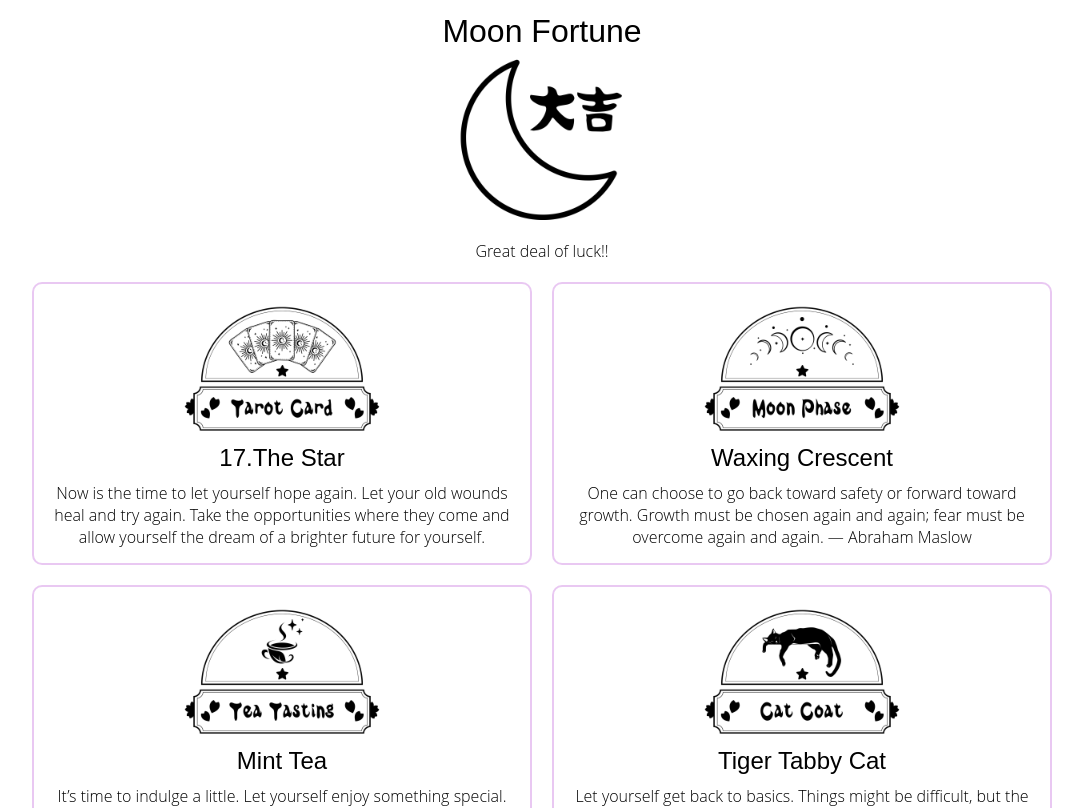
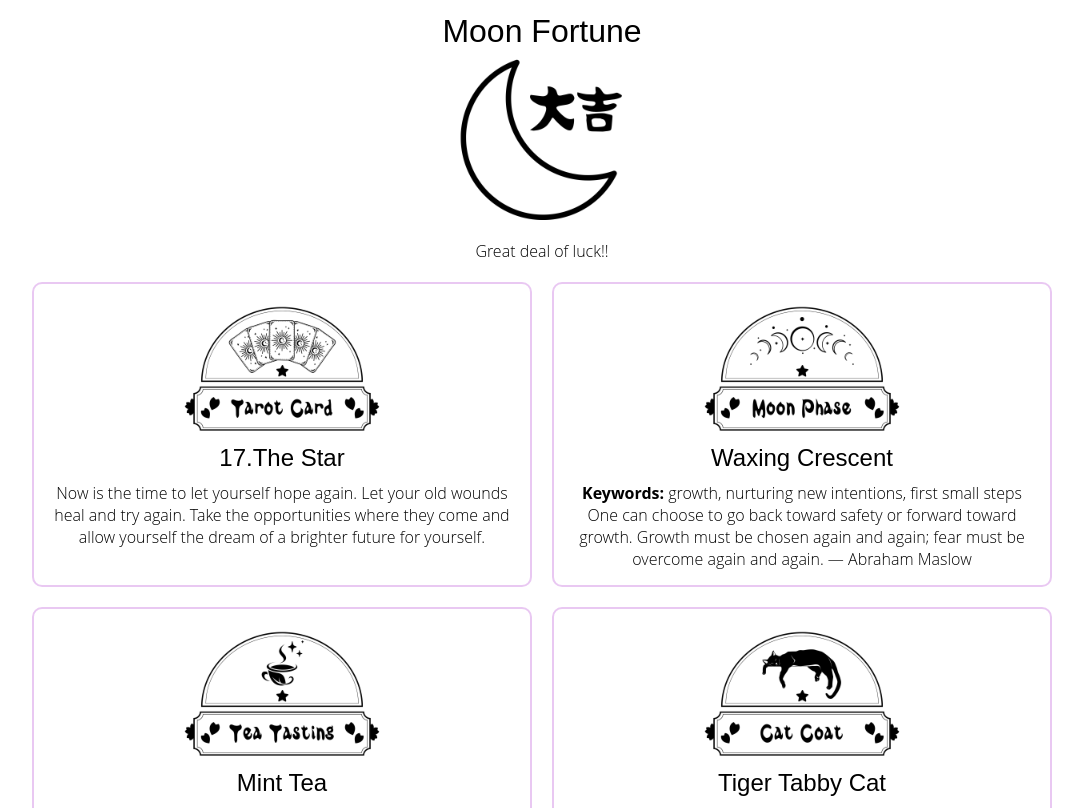
Before and after one commit to pand3m1x/SaikaFortunes, a React (Vite) app: page /moonfortune in a window 1280 px wide. Shown: the top 808 px of the page, without its empty margins (98-1181 px from the left). Built offline with nearby package versions, Linux system fonts and the light colour scheme; a web font is replaced by a local one.

Commit message:
last update, keyword for moonphase added

```diff
--- a/src/components/MoonPhase.jsx
+++ b/src/components/MoonPhase.jsx
@@ -52,6 +52,7 @@ function MoonPhase() {
     <div className="fortunes">
       <img src={MoonPhaseIcon} alt="phases of the moon in black and white in fancy boarder" style={{ width: '200px', height: 'auto' }} />
       <h2>{selectedPhase?.phase}</h2>
+      <p><strong>Keywords:</strong> {selectedPhase?.keywords}</p>
       <p>{selectedPhase?.description}</p>
     </div>
   );
```
